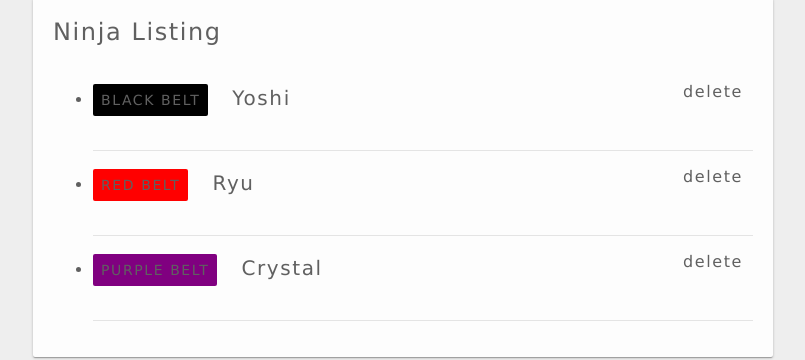
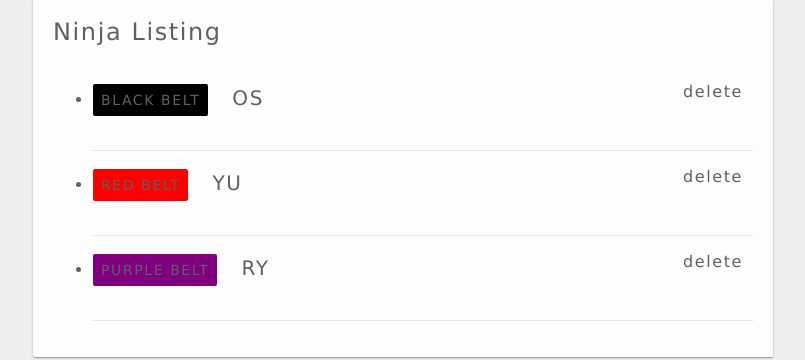
Before and after one commit to amnotafraid/ninja-directory, an Angular app: page /directory in a window 1280 px wide. Shown: the part 197-557 px from the top of the page, without its empty margins (237-1042 px from the left). Built offline with nearby package versions, Linux system fonts and the light colour scheme.

Commit message:
Lesson 21

```diff
--- a/src/app/directory/directory.component.html
+++ b/src/app/directory/directory.component.html
@@ -6,7 +6,7 @@
       <!-- Belt Color -->
       <span [ngStyle]="{background: ninja.belt}">{{ninja.belt}} belt</span>
       <!-- Ninja Name -->
-      <h3>{{ninja.name}}</h3>
+      <h3>{{ninja.name | uppercase | slice:1:3}}</h3>
       <div (click)="remove($event)" [attr.data-name]="ninja.name">delete</div>
     </div>
   </li>
```
Also changed, not shown: 1 other file (tests, documents, lock files or other folders).
